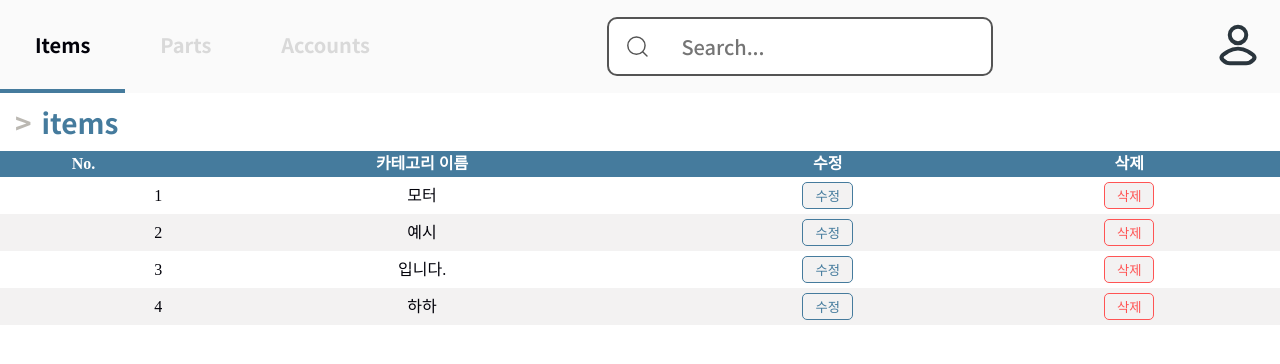
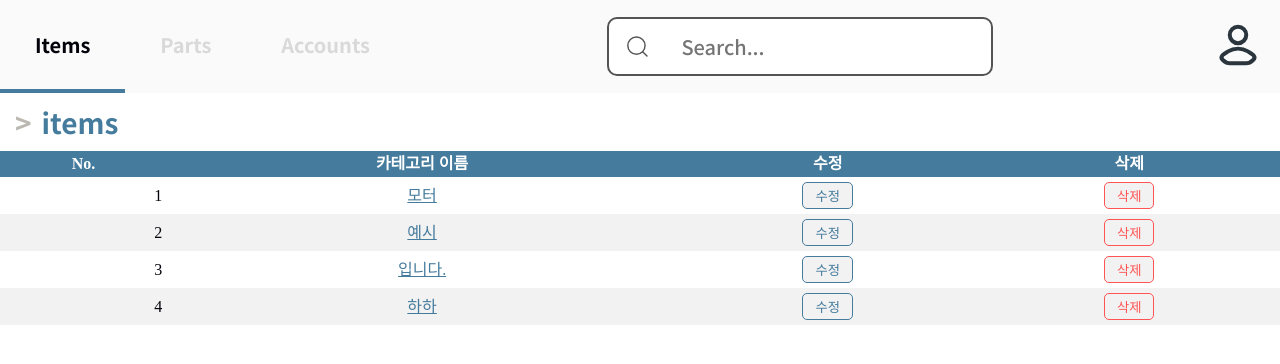
Before and after one commit to Pororoz/iStock-Frontend, a React (Vite) app in the folder client/: page /items in a window 1280 px wide. Shown: the top 364 px of the page. Built offline with nearby package versions, Linux system fonts and the light colour scheme.

Commit message:
refactor: Link tag가 들어간 Table Column을 LinkColumn 컴포넌트로 치환

```diff
--- a/client/src/components/Table/CategoryTable.tsx
+++ b/client/src/components/Table/CategoryTable.tsx
@@ -1,21 +1,16 @@
 import { ReactElement } from 'react';
-import { Link } from 'react-router-dom';
 import TableColumn from '../../types/table';
 import ButtonColumn from './ButtonColumn';
 import NumberColumn from './NumberColumn';
-import TextColumn from './TextColumn';
 import Table from '@components/Table/Table';
 import { CategoryData } from '@type/data';
+import LinkColumn from './LinkColumn';
 
 const categoryTableFormat: Array<TableColumn<CategoryData>> = [
   { key: 'No.', component: ({ i }) => <NumberColumn>{i + 1}</NumberColumn> },
   {
     key: '카테고리 이름',
-    component: ({ row }) => (
-      <TextColumn>
-        <Link to={`/items/${row.categoryId}`}>{row.name}</Link>
-      </TextColumn>
-    ),
+    component: ({ row }) => <LinkColumn to={`/items/${row.categoryId}`}>{row.name}</LinkColumn>,
   },
   {
     key: '수정',
--- /dev/null
+++ b/client/src/components/Table/LinkColumn.tsx
@@ -0,0 +1,22 @@
+import { ReactElement, ReactNode } from 'react';
+import { Link } from 'react-router-dom';
+import styled from 'styled-components';
+
+const Column = styled.td`
+  text-align: center;
+`;
+
+const StyledLink = styled(Link)`
+  color: var(--color-blue);
+  text-decoration: underline;
+`;
+
+function LinkColumn({ children, to }: { children: ReactNode; to: string }): ReactElement {
+  return (
+    <Column>
+      <StyledLink to={to}>{children}</StyledLink>
+    </Column>
+  );
+}
+
+export default LinkColumn;
--- a/client/src/components/Table/ProductTable.tsx
+++ b/client/src/components/Table/ProductTable.tsx
@@ -1,5 +1,5 @@
 import { ReactElement } from 'react';
-import { Link, useLocation } from 'react-router-dom';
+import { useLocation } from 'react-router-dom';
 import TableColumn from '../../types/table';
 import ButtonColumn from './ButtonColumn';
 import NumberColumn from './NumberColumn';
@@ -7,6 +7,7 @@ import TextColumn from './TextColumn';
 import Table from '@components/Table/Table';
 import { ProductData } from '@type/data';
 import InputColumn from './InputColumn';
+import LinkColumn from './LinkColumn';
 
 const productTableFormat: Array<TableColumn<ProductData>> = [
   { key: 'No.', component: ({ i }) => <NumberColumn>{i + 1}</NumberColumn> },
@@ -39,22 +40,14 @@ const productTableFormat: Array<TableColumn<ProductData>> = [
     key: 'BOM',
     component: ({ row }) => {
       const { pathname } = useLocation();
-      return (
-        <TextColumn>
-          <Link to={`${pathname}/${row.productId}`}>BOM</Link>
-        </TextColumn>
-      );
+      return <LinkColumn to={`${pathname}/${row.productId}`}>BOM</LinkColumn>;
     },
   },
   {
     key: 'Log',
     component: ({ row }) => {
       const { pathname } = useLocation();
-      return (
-        <TextColumn>
-          <Link to={`${pathname}/${row.productId}/log`}>Log</Link>
-        </TextColumn>
-      );
+      return <LinkColumn to={`${pathname}/${row.productId}/log`}>Log</LinkColumn>;
     },
   },
   {
```
Also changed, not shown: client/src/components/Table/BomTable.tsx (+3 -6 lines), client/src/components/Table/PartIoTable.tsx (+2 -6 lines), client/src/components/Table/PartTable.tsx (+4 -11 lines), client/src/components/Table/ProductIoTable.tsx (+2 -6 lines).
